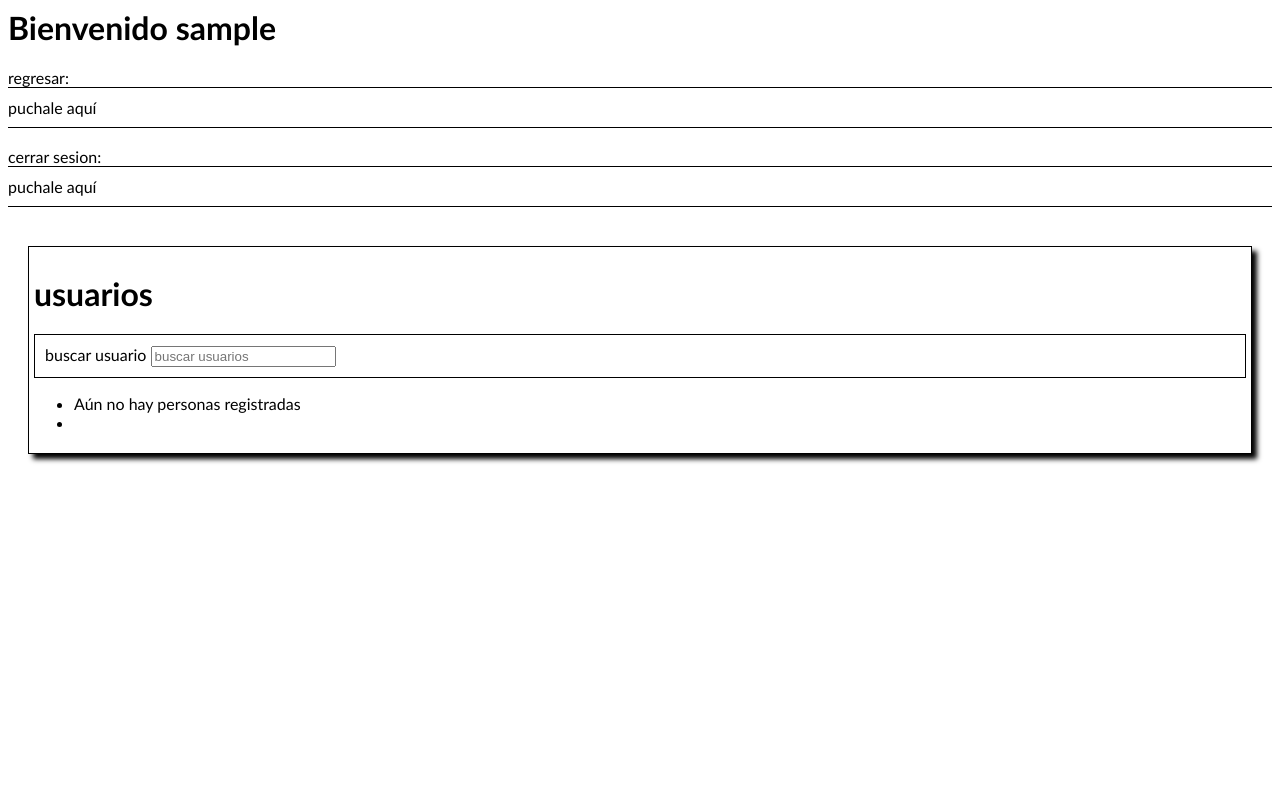
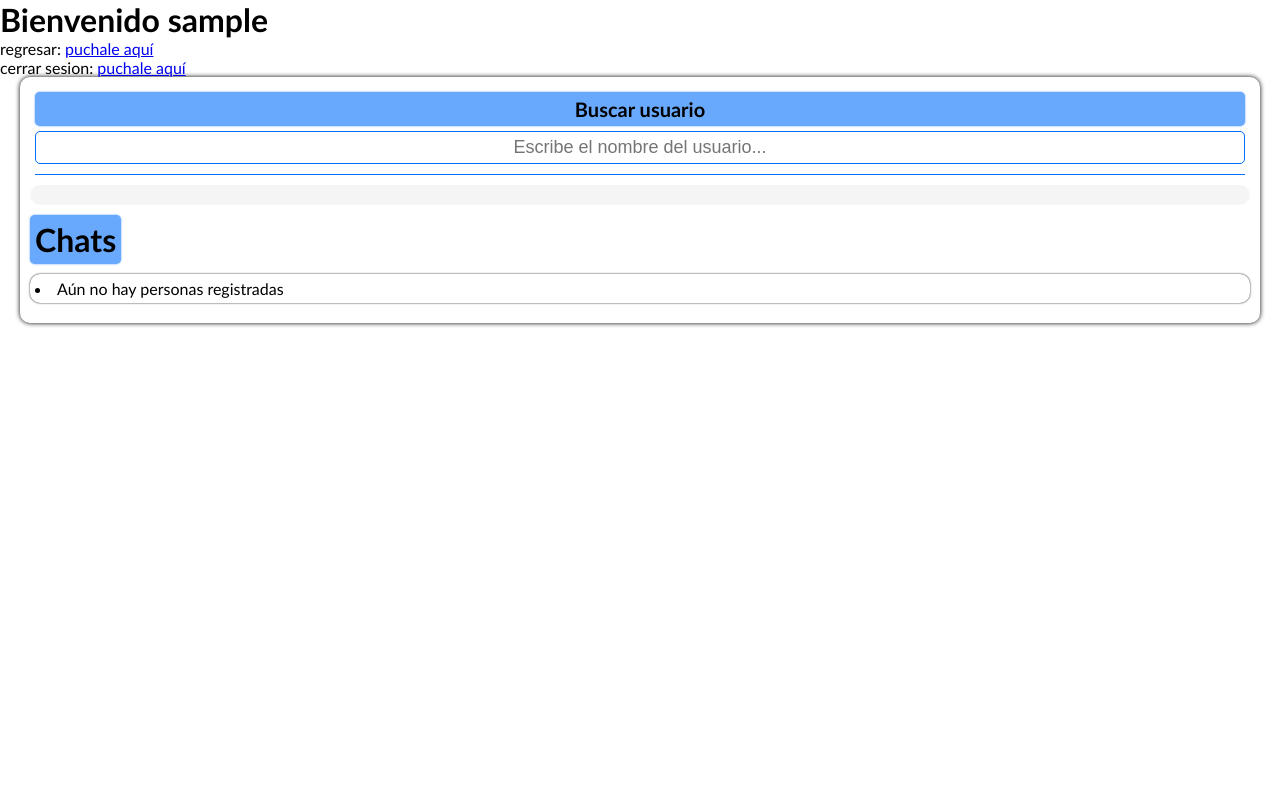
Before and after one commit to DevOxilive/OXILIVE2.0, a PHP site: page /secciones/chat/index.php in a window 1280 px wide. Run offline with PHP 8.4, Linux system fonts and the light colour scheme; the visitor is signed in with stand-in values (Sample User, id 1); data that the repository does not hold is empty.

Commit message:
estilos del chat muy ricos

```diff
--- a/config/baseDatos.php
+++ b/config/baseDatos.php
@@ -5,10 +5,10 @@ $dataBase = 'u199109938_swoe';
 $usuario = 'u199109938_hackerman';
 $contraseña = 'SwOe@xilive12';
 
-// $host ='localhost';
-// $dataBase = 'bdoxilive';
-// $usuario = 'root';
-// $contraseña = '';
+$host ='localhost';
+$dataBase = 'bdoxilive';
+$usuario = 'root';
+$contraseña = '';
 
 try {
     $con = new PDO("mysql:host=$host;dbname=$dataBase", $usuario, $contraseña);
--- a/config/session.php
+++ b/config/session.php
@@ -1,6 +1,6 @@
 <?php
 $url_base = 'https://prueba.oxilive.com.mx/';
-// $url_base = 'http://localhost:8080/OXILIVE2.0/';
+$url_base = 'http://localhost:8080/OXILIVE2.0/';
 session_start();
 if (isset($_SESSION["us"])) {
     include 'baseDatos.php';
--- a/secciones/chat/css/index.css
+++ b/secciones/chat/css/index.css
@@ -1,60 +1,12 @@
-/* estilos del listado de los usuarios
-en la vista principal de seleccion */
+* {
+    padding: 0;
+    margin: 0;
+}
+
 body {
+    user-select: none;
     background-color: #fff;
     font-family: 'Gill Sans', 'Gill Sans MT', Calibri, 'Trebuchet MS', sans-serif;
-}
-/* este es el contenedor donde se general los usuarios */
-.listar-usuarior{
-    width: 100%;
-    margin: 0 auto;
-    background-color: #fff;
-    box-shadow: 10px 10px 10px black;
-    padding: 20px;
-}
-
-/* estilo del encabezado */
-.user-list-container h2 {
-    text-align: center;
-    margin-top: 0;
-}
-
-/* estilo de la lista */
-#users-list {
-    list-style: none;
-    padding: 0;
-}
-
-/* estilo de las opciones de la lista */
-
-#users-list li {
-    list-style: none;
-    padding: 10px 0;
-    cursor: pointer;
-    border-bottom: 1px solid #ccc;
-}
-
-#users-list a {
-    color: black;
-}
-
-#users-list li:hover {
-    color: rgb(31, 111, 177);
-    border-bottom: 1px solid rgb(0, 140, 255);
-}
-
-.contenedor img {
-    border-radius: 100%;
-    width: 50px;
-    height: 50px;
-    margin-right: 10px;
-}
-
-#conexion {
-    margin-left: 10px;
-    border: none;
-    width: 20px;
-    height: 20px;
 }
 
 /* Estilo para la vista previa del mensaje */
@@ -63,32 +15,116 @@ body {
     overflow: hidden;
     white-space: nowrap;
     text-overflow: ellipsis;
+    margin: 10px;
 }
 
+/* estilos del listado de los usuarios
+en la vista principal de seleccion */
 .contenedor {
-    border: solid 1px black;
-    padding: 5px;
-    margin: 20px;
-    box-shadow: 5px 5px 5px black;
+    display: flex;
+    margin: auto 20px;
+    border-radius: 10px;
+    background-color: rgb(255, 255, 255);
+    box-shadow: 0px 0px 5px black;
+    flex-direction: column;
+    text-align: center;
+    padding: 10px;
 }
 
 .buscador {
-    border: solid 1px black;
+    margin: 5px;
+    border-bottom: 1px solid rgb(0, 110, 255);
+}
+
+.buscador h1 {
+    font-size: 20px;
+    background-color: rgb(105, 169, 253);
+    padding: 5px;
+    border-radius: 5px;
+    text-align: center;
+    box-shadow: 0px 0px 2px rgb(76, 154, 255);
+}
+
+.buscador input {
+    font-size: 18px;
+    border-radius: 5px;
+    border: 1px solid rgb(0, 110, 255);
+    text-align: center;
+    padding: 5px;
+    outline-color: rgb(0, 134, 187);
+    margin-bottom: 10px;
+    margin-top: 5px;
+    width: 100%;
+
+}
+
+.encabezado {
+    text-align: left;
+    user-select: none;
+}
+
+.encabezado h1 {
+    background-color: rgb(105, 169, 253);
+    width: min-content;
+    padding: 5px;
+    border-radius: 5px;
+    text-align: center;
+    box-shadow: 0px 0px 2px rgb(76, 154, 255);
+}
+
+.usuariosCaja {
+    margin: 10px 0px;
+    border-radius: 10px;
+    background-color: rgb(245, 245, 245);
     padding: 10px;
 }
 
-a {
+.cajaChats {
+    margin: 10px 0;
+    padding: 5px;
+    box-shadow: 0px 0px 2px black;
+    border-radius: 10px;
+    text-align: left;
+}
+
+.opcion {
+    padding: 5px;
+    border-radius: 5px;
+    cursor: pointer;
+    box-shadow: 0px 0px 2px black;
+}
+
+.opcion a {
+    text-decoration: none;
     color: black;
     display: flex;
-    border-top: solid 1px black;
-    border-bottom: solid 1px black;
-    padding: 10px 0 10px;
-    text-decoration: none;
+    align-items: center;
 }
 
-.a img {
-    border-radius: 100%;
-    width: 50px;
-    height: 50px;
+.opcion:hover {
+    box-shadow: 0px 0px 10px black;
+}
+
+.foto #fotoPerfil {
+    margin-right: 5px;
+    background-color: #fff;
+    border-radius: 50%;
+    width: 40px;
+}
+
+.usuario {
+    margin: 10px 0px;
+}
+
+.usuario img {
+    width: 10px;
+    margin-left: 5px;
+    margin-right: 5px;
+    border-radius: 50%;
+}
+
+.cuentas {
+    display: flex;
+    max-width: 200px;
     margin-right: 10px;
 }
--- a/secciones/chat/index.php
+++ b/secciones/chat/index.php
@@ -14,18 +14,26 @@ include("../../config/session.php");
     cerrar sesion: <a href="<?php echo $url_base . "cerrar.php" ?>">puchale aquí</a>
     <br>
     <div class="contenedor">
-        <h1>usuarios</h1>
         <div>
             <div class="buscador">
-                <label for="buscador">buscar usuario</label>
-                <input type="text" name="buscador" placeholder="buscar usuarios" id="buscador" maxlength="30">
+                <label for="buscador">
+                    <h1>Buscar usuario</h1>
+                    <input type="text" name="buscador" placeholder="Escribe el nombre del usuario..." id="buscador" maxlength="30">
+                </label>
             </div>
-            <ul class="cajaUsuarios" id="listaUsuarios">
-                <!-- listado de usuarios -->
-            </ul>
-            <ul id="chats">
-
-            </ul>
+            <div class="usuariosCaja">
+                <ul class="cajaUsuarios" id="listaUsuarios">
+                    <!-- listado de usuarios -->
+                </ul>
+            </div>
+            <div class="encabezado">
+                <h1>Chats</h1>
+            </div>
+            <div class="cajaChats">
+                <div id="chats">
+                    <!-- CHATS disponibles -->
+                </div>
+            </div>
         </div>
     </div>
 </body>
--- a/secciones/chat/php/chat.php
+++ b/secciones/chat/php/chat.php
@@ -76,5 +76,11 @@ try {
     <script src="../js/documentos.js"></script>
     <!-- controlador de los estilos del chat -->
     <script src="../js/chatPriv.js"></script>
+    <!-- Enlace al archivo CSS de Bootstrap desde CDN -->
+    <link rel="stylesheet" href="https://cdn.jsdelivr.net/npm/bootstrap@5.3.0/dist/css/bootstrap.min.css">
+
+    <!-- Enlace al archivo JavaScript de Bootstrap (requiere Popper.js y jQuery) desde CDN -->
+    <script src="https://cdn.jsdelivr.net/npm/@popperjs/core@2.11.6/dist/umd/popper.min.js"></script>
+    <script src="https://cdn.jsdelivr.net/npm/bootstrap@5.3.0/dist/js/bootstrap.min.js"></script>
 
     </html>
--- a/secciones/chat/php/get_user.php
+++ b/secciones/chat/php/get_user.php
@@ -46,13 +46,26 @@ try {
             } else {
                 $clase = '';
             }
-            echo '<a href="php/chat.php?id=' . $fila['token'] . '" ' . $clase . '>
-                <img src="' . $fila['Foto_perfil']. '" alt="img perfil"><b>' . $fila['Usuario'] . '</b> ' . "" . '<br><div class="mensaje-previo"> ' . $por . $estatusMensaje . '</div>
-                </a>';
+            echo '<div class="opcion">
+                    <a href="php/chat.php?id=' . $fila['token'] . '" ' . $clase . '>
+                        <div class="cuentas">
+                            <div class="foto">
+                                <img src="' . $fila['Foto_perfil'] . '" alt="img perfil" id="fotoPerfil">
+                            </div>
+                            <div class="usuario">
+                                <b>' . $fila['Usuario'] . '</b>
+                                <span>' . $conectado . '</span>
+                            </div>
+                        </div>' . '
+                        <div class="mensaje-previo">
+                            ' . $por . $estatusMensaje . '
+                        </div>
+                    </a>
+                </div>';
         }
     } else {
         // si no envia el mensaje de comenzar chat
-        echo '<li></b>Aún no hay personas registradas</b><li>';
+        echo '<li></b>Aún no hay personas registradas</b></li>';
     }
 } catch (Exception $e) {
     echo $e->getMessage();   //throw $th;
```
Also changed, not shown: secciones/chat/php/usuarios.php (+26 -5 lines).
